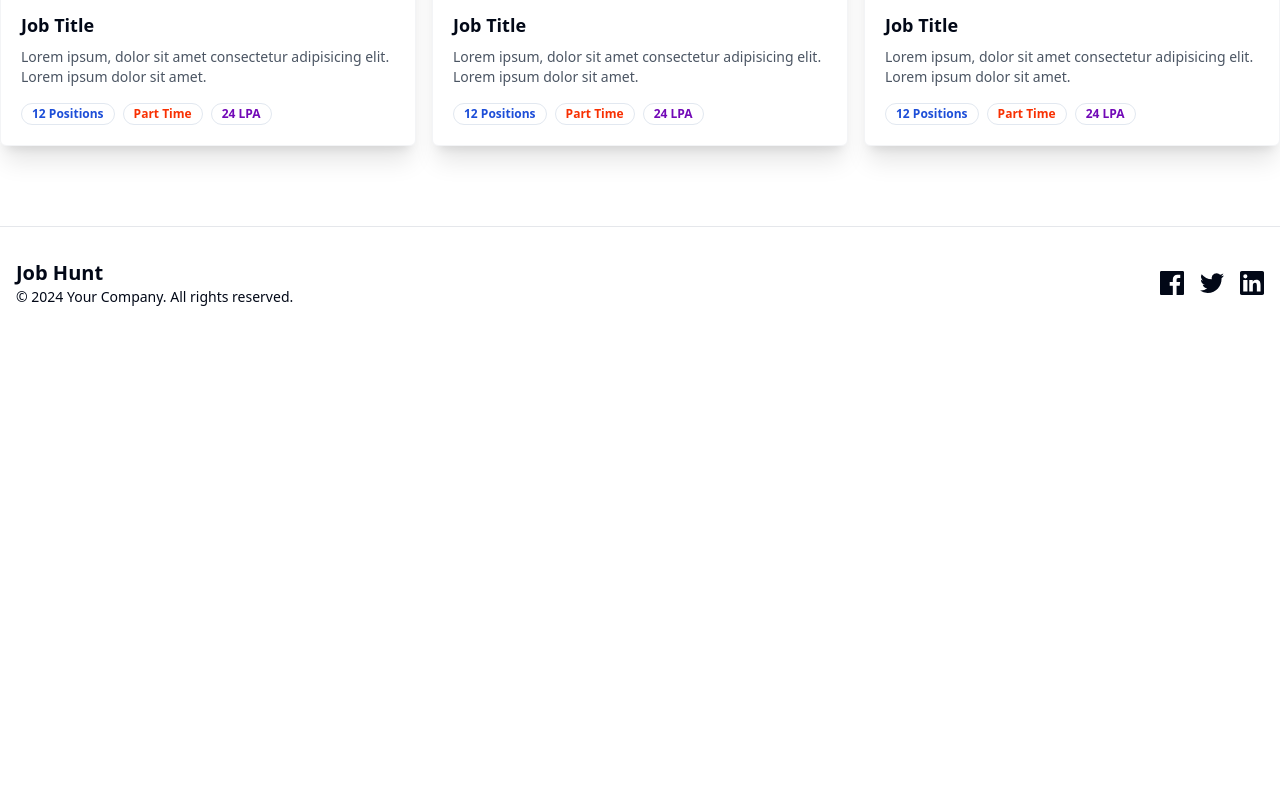
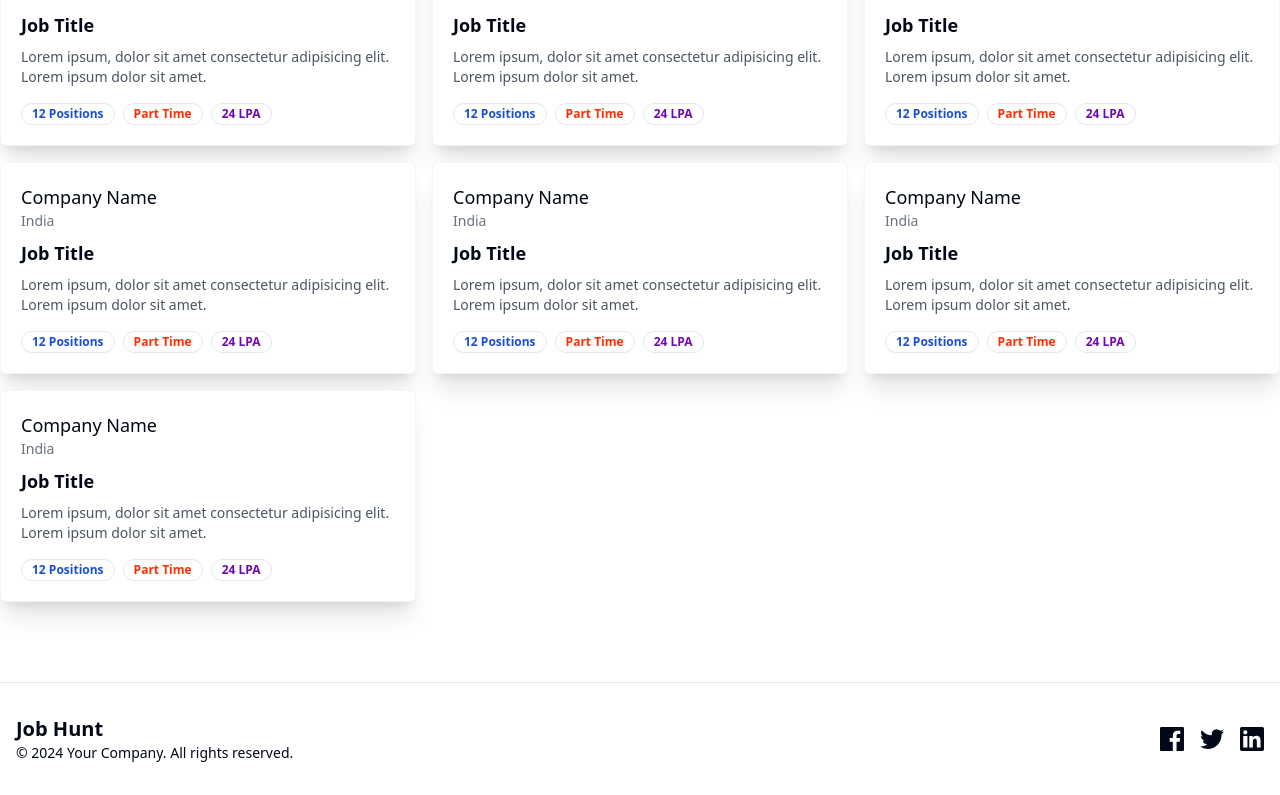
Before and after one commit to jignesh1001/Jobsy, a React (Vite) app in the folder frontend/: page / in a window 1280 px wide. Shown: the part 918-1713 px from the top of the page. Before the commit the page ends 1257 px from the top, so only its background shows below. Built offline with nearby package versions, Linux system fonts and the light colour scheme.

Commit message:
minor change

```diff
--- a/frontend/src/components/LatestJobs.jsx
+++ b/frontend/src/components/LatestJobs.jsx
@@ -1,14 +1,14 @@
 import React from 'react'
 import LatestJobCards from './LatestJobCards'
 
-const randomJobs = [1,2,3,4,5,6,7,8]
+const randomJobs = [1,2,3,4,5,6,7,8,9,10]
 const LatestJobs = () => {
   return (
     <div className='max-w-7xl mx-auto my-20'>
      <h1 className='text-4xl font-bold'><span className='text-[#6A38C2]'>Latest & Top </span>Job Openings</h1>
      <div className='grid grid-cols-3 gap-4 my-5'>
      {
-       randomJobs.slice(0,6).map((item,index)=><LatestJobCards/>)
+       randomJobs.slice(0,10).map((item,index)=><LatestJobCards/>)
      }
      </div>
      </div>
```
